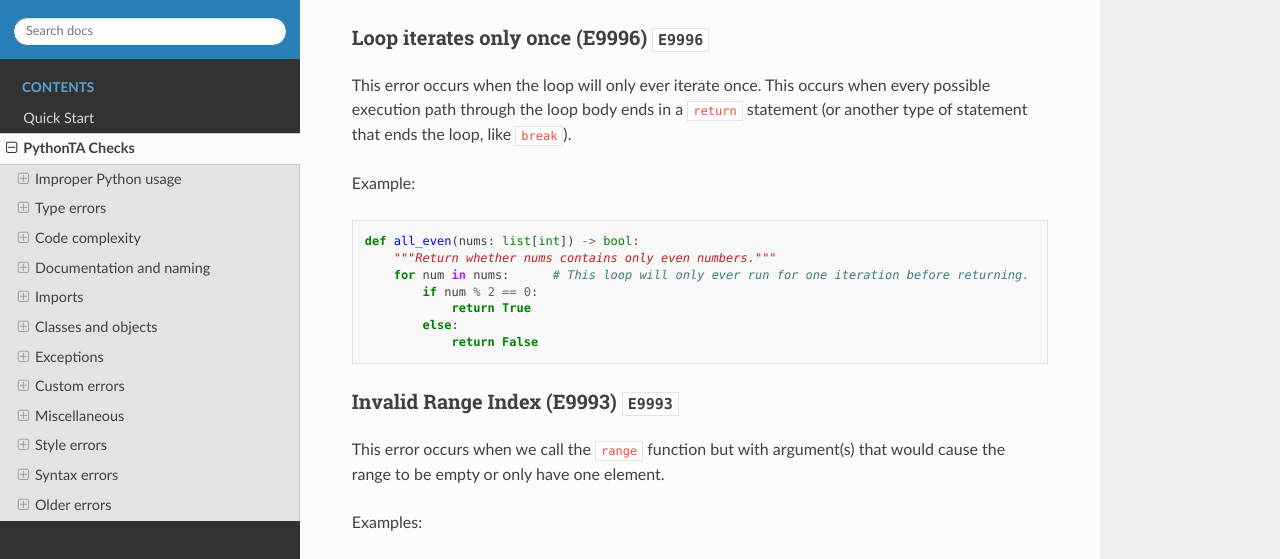
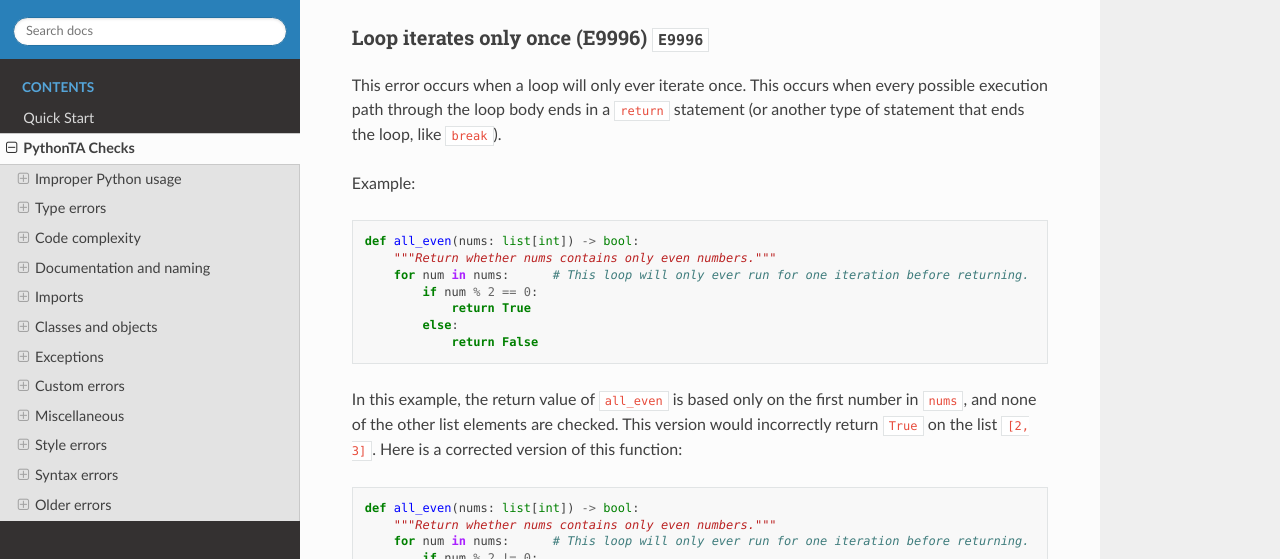
Before and after one commit to pyta-uoft/pyta, a Sphinx documentation site: the page built from docs/checkers/index.md, in a window 1280 px wide and 1400 px high, scrolled down 33907 px. Shown: the part 182-741 px from the top of the window. Built offline with Sphinx 7.4.7 and the Read the Docs theme 2.0.0, drawn with Linux system fonts in a browser that asks for light colours; some of the changed text lies outside the part shown; grey boxes are pictures that could not be loaded.

Commit message:
cleanup: A few more updates

````diff
--- a/docs/checkers/index.md
+++ b/docs/checkers/index.md
@@ -1363,6 +1363,23 @@ def all_even(nums: list[int]) -> bool:
             return False
 ```
 
+In this example, the return value of `all_even` is based only on the first number in `nums`, and none
+of the other list elements are checked. This version would incorrectly return `True` on the list `[2, 3]`.
+Here is a corrected version of this function:
+
+```python
+def all_even(nums: list[int]) -> bool:
+    """Return whether nums contains only even numbers."""
+    for num in nums:      # This loop will only ever run for one iteration before returning.
+        if num % 2 != 0:
+            return False
+
+    return True
+```
+
+By moving the `return True` to outside the loop, we ensure that the only way `True` is returned is
+when there are only even numbers in the list.
+
 ### Invalid Range Index (E9993) [](#E9993)
 
 This error occurs when we call the `range` function but with argument(s) that would cause the range
````
Also changed, not shown: other parts of docs/checkers/index.md (+1 -2 lines), 3 other files.
